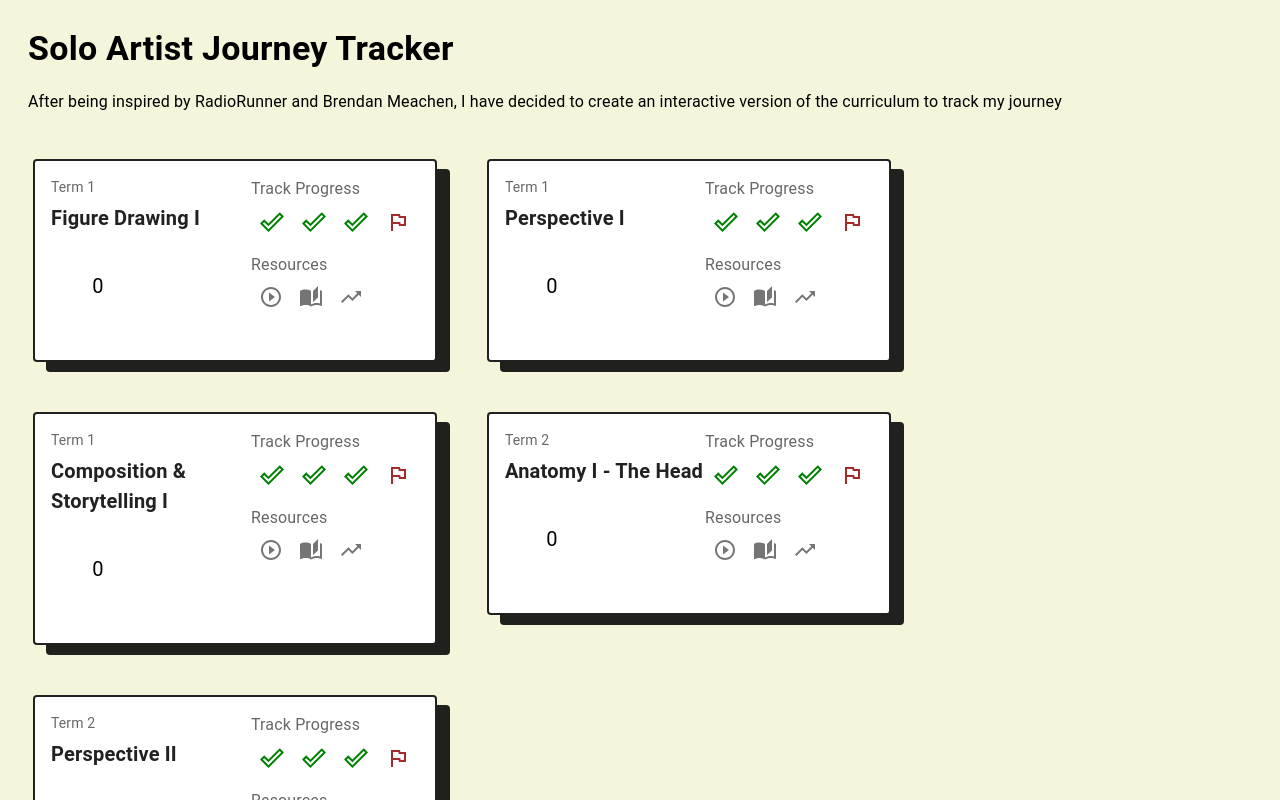
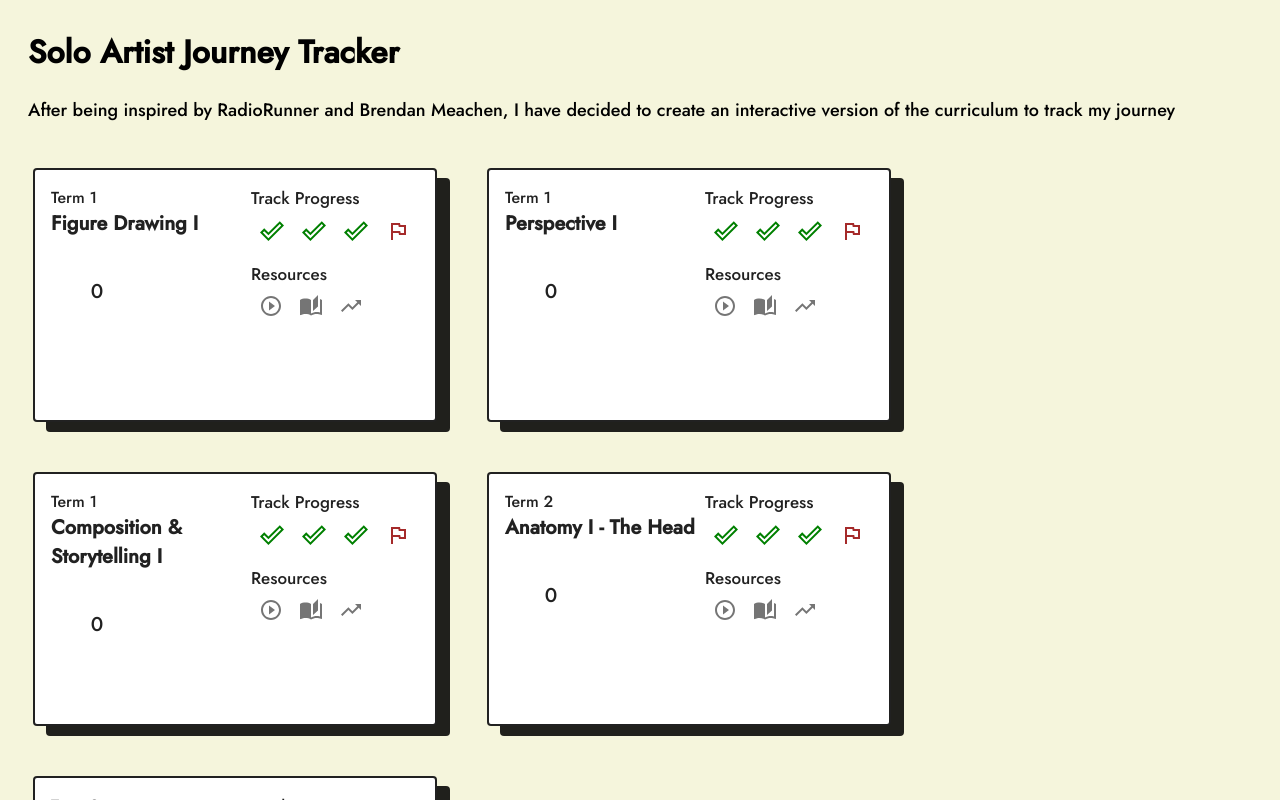
Before and after one commit to zaakirio/SoloArtJourneyInteractive, a React (Create React App) app: page / in a window 1280 px wide. Shown: the top 800 px of the page. Built offline with nearby package versions, Linux system fonts and the light colour scheme.

Commit message:
fix: updated font styling

```diff
--- a/src/App.tsx
+++ b/src/App.tsx
@@ -19,12 +19,13 @@ const App: React.FC = () => {
       justifyContent="center"
     >
       <Grid style={{ margin: 20 }}>
-        <Typography variant="h4">
-          <strong>Solo Artist Journey Tracker</strong>
-        </Typography>
+        <h1>
+          <strong>Solo Artist Journey Tracker </strong>
+        </h1>
+
       </Grid>
       <Grid style={{ margin: 20 }}>
-        <Typography>After being inspired by RadioRunner and Brendan Meachen, I have decided to create an interactive version of the curriculum to track my journey </Typography>
+        <div style={{fontSize:"18px"}}>After being inspired by RadioRunner and Brendan Meachen, I have decided to create an interactive version of the curriculum to track my journey </div>
       </Grid>
                   <div className="CardPickerContainer">
       <Grid container spacing={0}>
--- a/src/components/CurriculumCard.tsx
+++ b/src/components/CurriculumCard.tsx
@@ -42,28 +42,28 @@ const Curriculum: React.FC<Course> = ({ title, body, term }) => {
   };
 
   const celebrate = () => {
-    return currentSum === 100 ? <ConfettiExplosion /> : <></>
+    return currentSum === 100 ? <ConfettiExplosion duration={2100}  particleSize={17}/> : <></>
   }
 
   return (
-    <div>
+                <><div>
       {celebrate()}
-      <Card style={{ margin: "25px", border: "solid 2px", boxShadow: "13px 10px", width: "400px" }}>
+    </div><div>
+
+        <Card style={{ margin: "25px", border: "solid 2px", boxShadow: "13px 10px", width: "400px", height: "250px" }}>
           <CardContent>
             <Grid container>
               <Grid item xs>
-              <Typography sx={{ fontSize: 14, }} color="text.secondary" gutterBottom>
                 Term {term}
-              </Typography>
-              <Typography style={{ fontWeight: "600", fontSize: "20px" }}>
+                <div style={{ fontWeight: "600", fontSize: "20px" }}>
                   {title}
-              </Typography>
+                </div>
                 <Box sx={{ position: 'relative', display: 'inline-flex', paddingTop: '25px' }}>
                   <CircularProgress variant="determinate" value={progress} style={{ color: "maroon", paddingLeft: "20px" }} size="4.5rem" />
                   <Box
                     sx={{
                       top: 10,
-                    left: 2.5,
+                      left: 0,
                       bottom: 0,
                       right: 0,
                       position: 'absolute',
@@ -72,20 +72,17 @@ const Curriculum: React.FC<Course> = ({ title, body, term }) => {
                       justifyContent: 'center',
                     }}
                   >
-                  <Typography
-                    variant="caption"
-                    component="div"
-                    color="black"
+                    <div
                       style={{ fontSize: "20px" }}
-                  >{progress}</Typography>
+                    >{progress}</div>
                   </Box>
                 </Box>
               </Grid>
 
               <Grid item>
-              <Typography color="text.secondary">
+                <div style={{ fontSize: "17px" }}>
                   Track Progress
-              </Typography>
+                </div>
                 {progressTitles.map((title, index) => {
                   return (
                     <Tooltip arrow title={title} componentsProps={blackArrowStyle}>
@@ -96,15 +93,15 @@ const Curriculum: React.FC<Course> = ({ title, body, term }) => {
                 <Tooltip arrow title="Finish Challenge" componentsProps={blackArrowStyle}>
                   <Checkbox style={{ color: "brown" }} icon={<FlagOutlinedIcon />} checkedIcon={<FlagIcon />} checked={checkedState[3]} onChange={() => handleOnChange(3)} />
                 </Tooltip>
-              <Typography color="text.secondary" style={{ paddingTop: "10px" }}>
+                <div style={{ paddingTop: "10px", fontSize: "17px" }}>
                   Resources
-              </Typography>
+                </div>
                 <Tooltip title={body[0].video.title} componentsProps={blackArrowStyle} arrow={true}>
                   <IconButton href={body[0].video.url} target={"_blank"}>
                     <PlayCircleOutlineIcon />
                   </IconButton>
                 </Tooltip>
-              <Tooltip title={body[0].reading.title} componentsProps={blackArrowStyle} arrow={true} >
+                <Tooltip title={body[0].reading.title} componentsProps={blackArrowStyle} arrow={true}>
                   <IconButton href={body[0].reading.url} target={"_blank"}>
                     <AutoStoriesIcon />
                   </IconButton>
@@ -118,7 +115,8 @@ const Curriculum: React.FC<Course> = ({ title, body, term }) => {
             </Grid>
           </CardContent>
         </Card>
-    </div>
+
+      </div></>
   )
 }
 
```
Lines whose indentation alone changed are shown as unchanged.
